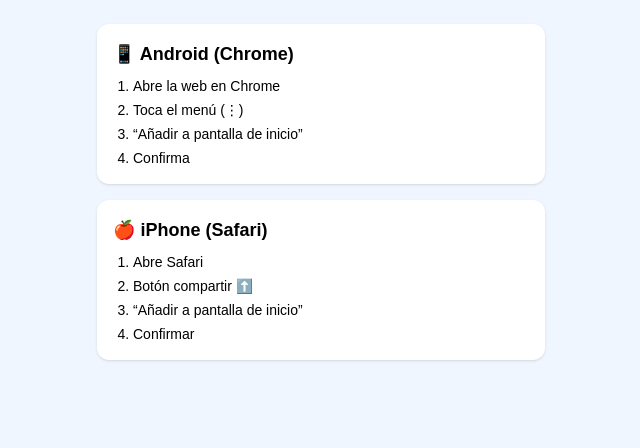
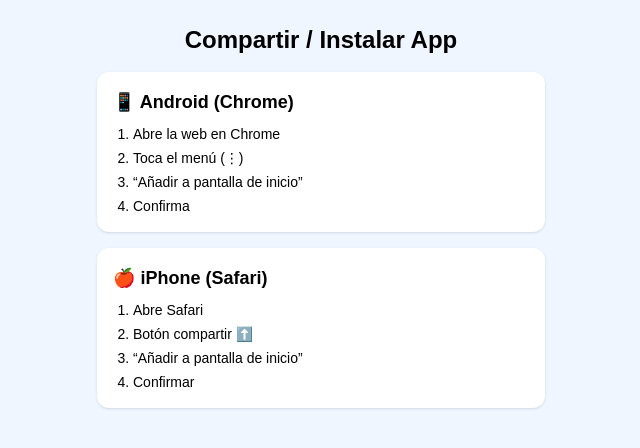
Before and after one commit to initiadonosti/CurroChat, a Next.js app: page /compartir in a window 1280 px wide. Shown: the top 448 px of the page, without its empty margins (319-959 px from the left). Built offline with nearby package versions, Linux system fonts and the light colour scheme.

Commit message:
compartir titulo

```diff
--- a/app/compartir/page.tsx
+++ b/app/compartir/page.tsx
@@ -43,6 +43,10 @@
   return (
     <div className="min-h-screen bg-blue-50 p-6 text-black flex flex-col items-center">
 
+      <h1 className="text-2xl font-bold mb-4">
+        Compartir / Instalar App
+      </h1>
+
       {/* INFO ANDROID */}
       <div className="bg-white p-4 rounded-xl shadow mb-4 w-full max-w-md">
         <h2 className="font-bold text-lg mb-2">
```
